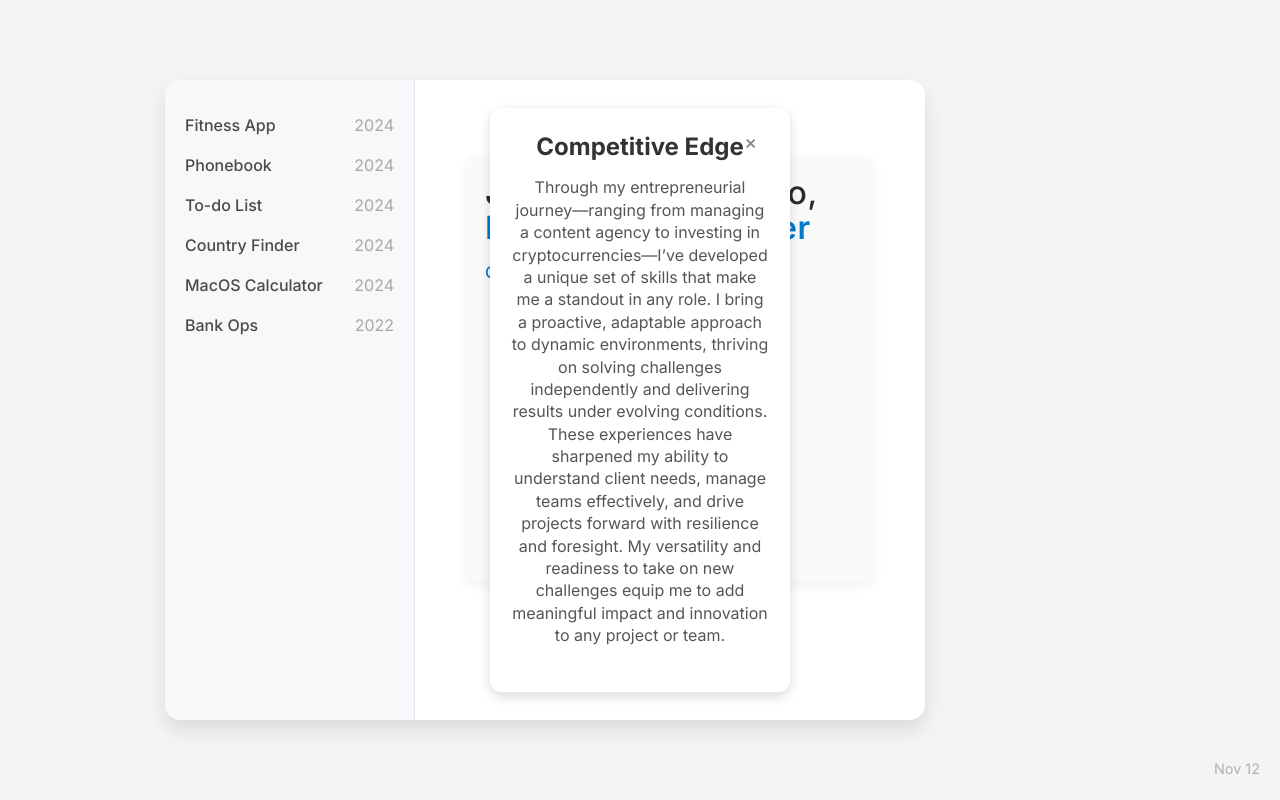
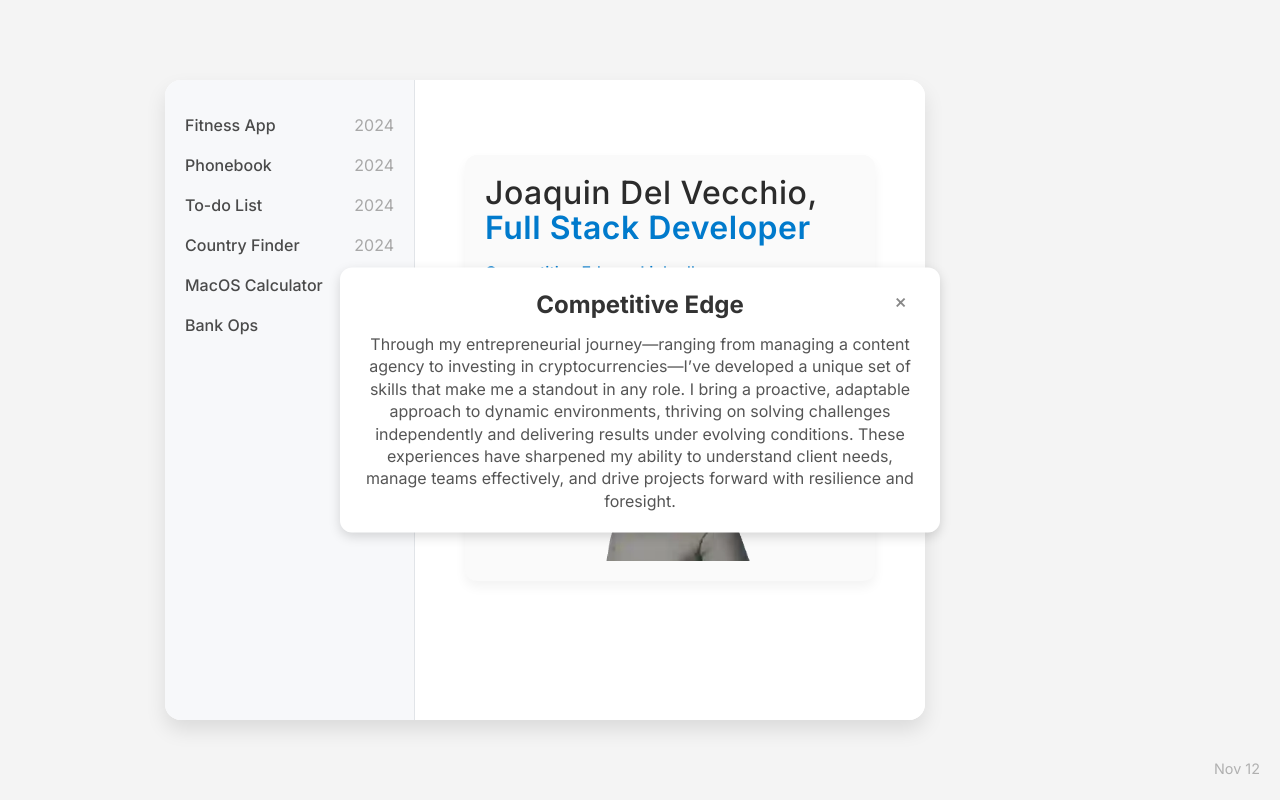
Before and after one commit to JoaDelVecchio/personalWebsite, a React (Vite) app: page / in a window 1280 px wide. Both pictures are taken after a click on the link "Competitive Edge". Built offline with nearby package versions, Linux system fonts and the light colour scheme.

Commit message:
Fix pop up

```diff
--- a/src/App.css
+++ b/src/App.css
@@ -162,13 +162,12 @@ footer {
   transition: all 0.3s ease;
 }
 
-/* Compact Popup */
 .popup {
   position: fixed;
   top: 50%;
   left: 50%;
   transform: translate(-50%, -50%);
-  width: 300px;
+  width: 600px;
   background: #ffffff;
   padding: 20px;
   border-radius: 12px;
--- a/src/App.jsx
+++ b/src/App.jsx
@@ -67,6 +67,8 @@ function App() {
   ];
 
   const [hoveredProject, setHoveredProject] = useState(null);
+  const [isPopupOpen, setIsPopupOpen] = useState(false);
+  const togglePopup = () => setIsPopupOpen(!isPopupOpen);
 
   return (
     <div className="app">
@@ -74,8 +76,32 @@ function App() {
         <Menu projects={projects} setHoveredProject={setHoveredProject} />
       </div>
       <div className="main-content">
-        <Projects projects={projects} hoveredProject={hoveredProject} />
+        <Projects
+          projects={projects}
+          hoveredProject={hoveredProject}
+          togglePopup={togglePopup}
+        />
       </div>
+      {isPopupOpen && (
+        <div className="popup-overlay" onClick={togglePopup}>
+          <div className="popup" onClick={(e) => e.stopPropagation()}>
+            <button className="popup-close" onClick={togglePopup}>
+              &times;
+            </button>
+            <h2>Competitive Edge</h2>
+            <p>
+              Through my entrepreneurial journey—ranging from managing a content
+              agency to investing in cryptocurrencies—I’ve developed a unique
+              set of skills that make me a standout in any role. I bring a
+              proactive, adaptable approach to dynamic environments, thriving on
+              solving challenges independently and delivering results under
+              evolving conditions. These experiences have sharpened my ability
+              to understand client needs, manage teams effectively, and drive
+              projects forward with resilience and foresight.
+            </p>
+          </div>
+        </div>
+      )}
       <footer>{formattedDate}</footer>
     </div>
   );
--- a/src/components/Projects.jsx
+++ b/src/components/Projects.jsx
@@ -1,10 +1,7 @@
 import React, { useState } from "react";
 
-const Projects = ({ projects, hoveredProject }) => {
-  const [isPopupOpen, setIsPopupOpen] = useState(false);
+const Projects = ({ projects, hoveredProject, togglePopup }) => {
   const project = projects.find((p) => p.id === hoveredProject);
-
-  const togglePopup = () => setIsPopupOpen(!isPopupOpen);
 
   return (
     <div className="project-info">
@@ -32,8 +29,11 @@ const Projects = ({ projects, hoveredProject }) => {
             <a href="#" onClick={togglePopup}>
               Competitive Edge
             </a>
-
-            <a href="https://www.linkedin.com/in/joaquindelvecchio/">
+            <a
+              target="_blank"
+              href="https://www.linkedin.com/in/joaquindelvecchio/"
+              rel="noopener noreferrer"
+            >
               LinkedIn
             </a>
           </p>
@@ -44,27 +44,6 @@ const Projects = ({ projects, hoveredProject }) => {
           />
         </>
       )}
-
-      {isPopupOpen && (
-        <div className="popup">
-          <button className="popup-close" onClick={togglePopup}>
-            &times;
-          </button>
-          <h2>Competitive Edge</h2>
-          <p>
-            Through my entrepreneurial journey—ranging from managing a content
-            agency to investing in cryptocurrencies—I’ve developed a unique set
-            of skills that make me a standout in any role. I bring a proactive,
-            adaptable approach to dynamic environments, thriving on solving
-            challenges independently and delivering results under evolving
-            conditions. These experiences have sharpened my ability to
-            understand client needs, manage teams effectively, and drive
-            projects forward with resilience and foresight. My versatility and
-            readiness to take on new challenges equip me to add meaningful
-            impact and innovation to any project or team.
-          </p>
-        </div>
-      )}
     </div>
   );
 };
```
